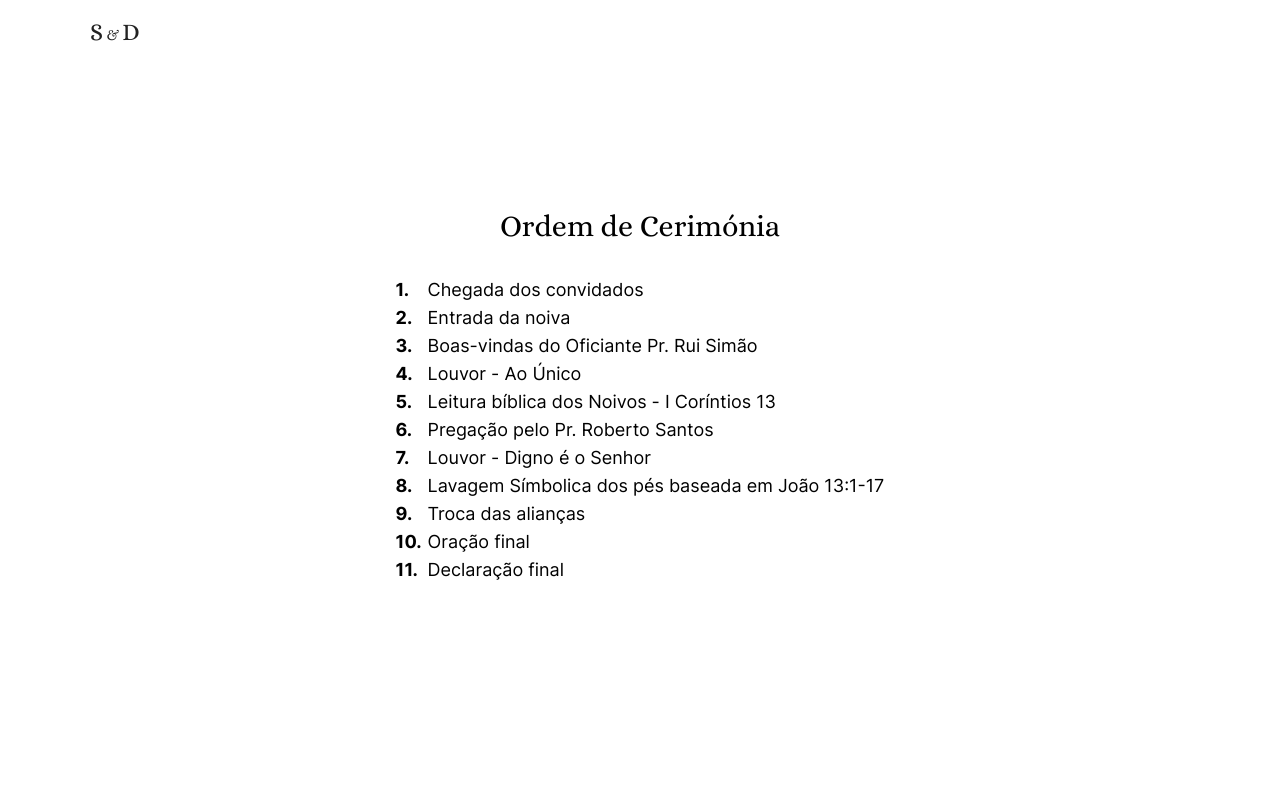
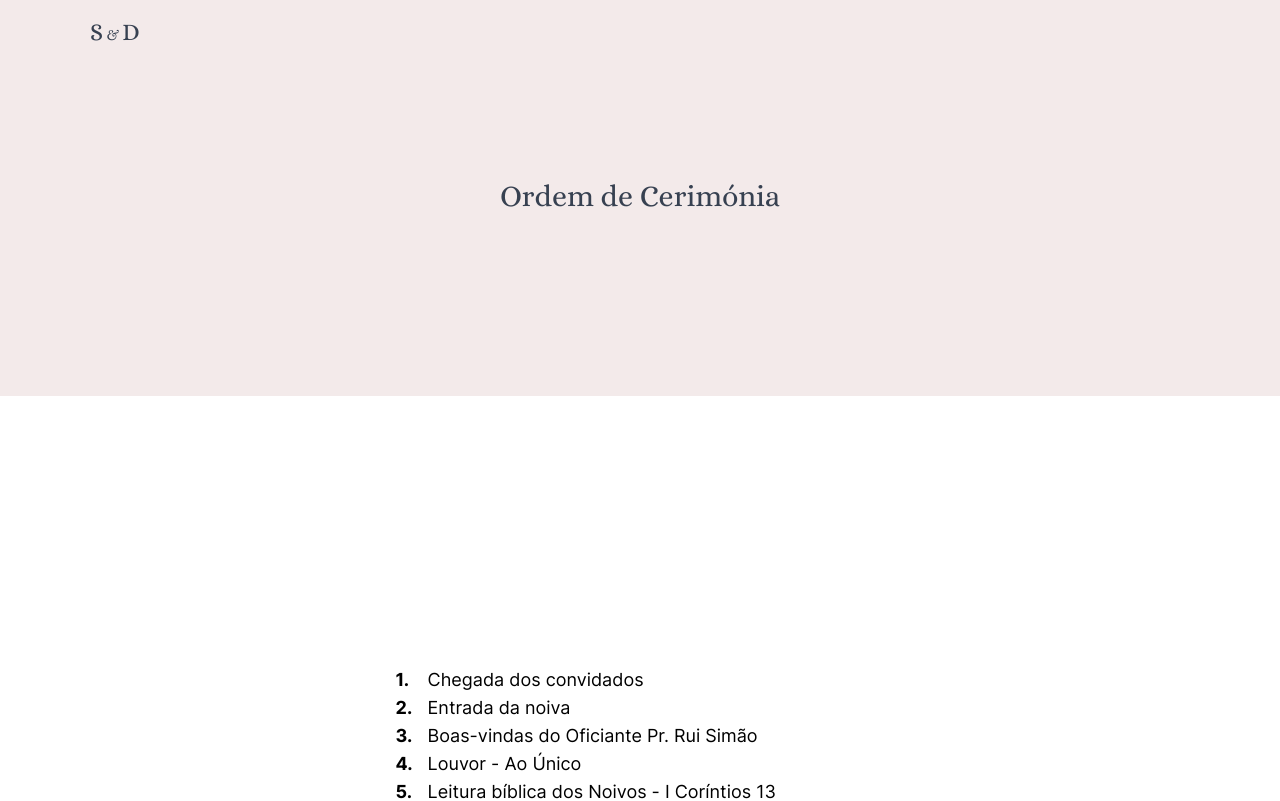
Before and after one commit to danielsimao/wedding, a Next.js app: page /ceremony in a window 1280 px wide. Shown: the top 801 px of the page. Built offline with nearby package versions, Linux system fonts and the light colour scheme.

Commit message:
feat: improve ceremony and add links

```diff
--- a/src/components/Sections/Countdown.tsx
+++ b/src/components/Sections/Countdown.tsx
@@ -12,6 +12,8 @@ const Countdown = () => {
     const interval = setInterval(() => {
       const now = new Date();
       const difference = target.getTime() - now.getTime();
+
+      if (difference <= 0) return;
 
       const d = Math.floor(difference / (1000 * 60 * 60 * 24));
       setDays(d);
--- a/src/components/layout/Header.tsx
+++ b/src/components/layout/Header.tsx
@@ -115,8 +115,16 @@ export default function Header() {
       }}
       className={clsx(
         'sticky z-50 min-h-[64px] transition-all ease-in-out',
-        isOutsideHero || !isHome ? 'bg-white' : 'bg-transparent',
-        isOpen || isOutsideHero || !isHome ? 'text-dark' : 'text-white'
+        isHome
+          ? isOutsideHero
+            ? 'bg-white'
+            : 'bg-transparent'
+          : 'bg-[#F3EAEA]',
+        isHome
+          ? isOpen || isOutsideHero
+            ? 'text-dark'
+            : 'text-white'
+          : 'text-gray-700'
       )}
     >
       <div className={clsx(isOpen ? 'fixed top-0 left-0 right-0' : undefined)}>
--- a/src/pages/ceremony.tsx
+++ b/src/pages/ceremony.tsx
@@ -34,12 +34,16 @@ export default function HomePage() {
   return (
     <Layout>
       <Seo />
-      <main className='-mt-[68px] flex flex-col items-center gap-6 px-6'>
+      <main className='-mt-[68px] flex flex-col items-center gap-6'>
+        <div className='flex min-h-[50vh] w-full items-center justify-center bg-[#F3EAEA]'>
+          <h1 className='alice font-alice text-3xl text-gray-700'>
+            Ordem de Cerimónia
+          </h1>
+        </div>
         <section
           id='home'
-          className='flex min-h-screen flex-col items-center justify-center text-center'
+          className='flex min-h-screen flex-col items-center justify-center px-6 text-center'
         >
-          <h1 className='alice mb-8 font-alice text-3xl'>Ordem de Cerimónia</h1>
           <ol className='max-w-xl text-left text-lg'>
             <li className='flex gap-2'>
               <span className='w-6 font-bold'>1.</span> Chegada dos convidados
@@ -83,7 +87,7 @@ export default function HomePage() {
         </section>
         <section
           id='louvor1'
-          className='flex min-h-screen max-w-sm flex-col items-center justify-center gap-4 text-center text-base sm:text-lg md:mb-32'
+          className='flex min-h-screen max-w-sm flex-col items-center justify-center gap-4 px-6 text-center text-base sm:text-lg  md:mb-32'
         >
           <h1 className='mb-8 font-alice'>Ao Único</h1>
           <Piece bis={2}>
@@ -121,7 +125,7 @@ export default function HomePage() {
         </section>
         <section
           id='louvor2'
-          className='flex min-h-screen max-w-sm flex-col items-center justify-center gap-4 text-center text-base sm:text-lg md:mb-32'
+          className='flex min-h-screen max-w-sm flex-col items-center justify-center gap-4 px-6 text-center text-base sm:text-lg  md:mb-32'
         >
           <h1 className='mb-8 font-alice'>Digno É O Senhor</h1>
           <Piece>
--- a/src/pages/index.tsx
+++ b/src/pages/index.tsx
@@ -1,5 +1,6 @@
 import { AddToCalendarButton } from 'add-to-calendar-button-react';
 import Image from 'next/image';
+import Link from 'next/link';
 
 import Layout from '@/components/layout/Layout';
 import UnstyledLink from '@/components/links/UnstyledLink';
@@ -27,6 +28,8 @@ import Phone from '../../public/svg/phone.svg';
 // to customize the default configuration.
 
 export default function HomePage() {
+  const isLive = !!process.env.NEXT_PUBLIC_YOUTUBE_LIVE;
+
   return (
     <Layout>
       {/* <Seo templateTitle='Home' /> */}
@@ -44,6 +47,30 @@ export default function HomePage() {
             alt='main'
             className='object-[65%] md:object-center'
           />
+          <div className='absolute bottom-0 mx-auto mb-10 w-full px-4 text-center'>
+            <div className='mx-auto flex max-w-lg flex-col items-center justify-center gap-4 md:flex-row'>
+              <Link
+                className='w-full flex-1 rounded-lg border-4 border-white px-4 py-2 text-center text-xl font-medium text-white transition hover:bg-white hover:text-black'
+                href='/ceremony'
+              >
+                Ordem de Cerimómia
+              </Link>
+              {process.env.NEXT_PUBLIC_YOUTUBE_LIVE && (
+                <Link
+                  href={process.env.NEXT_PUBLIC_YOUTUBE_LIVE || ''}
+                  className='relative w-full flex-1 rounded-lg border-4 border-white px-4 py-2 text-center text-xl font-medium text-white transition hover:bg-white hover:text-black'
+                >
+                  Assistir Online
+                  {isLive && (
+                    <div className='absolute right-2 top-1/2 flex -translate-y-1/2 items-center rounded-full bg-red-500 py-1 px-2 text-xs font-bold text-white'>
+                      <div className='mr-1 h-1 w-1 rounded-full bg-white'></div>
+                      <div>LIVE</div>
+                    </div>
+                  )}
+                </Link>
+              )}
+            </div>
+          </div>
         </section>
         <div className='grid grid-cols-1 grid-rows-2'>
           <DoubleTile
```
Also changed, not shown: 1 other file (tests, documents, lock files or other folders).
